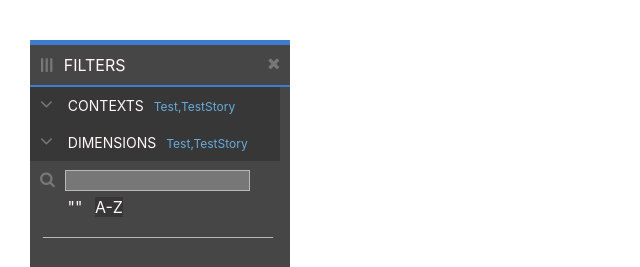
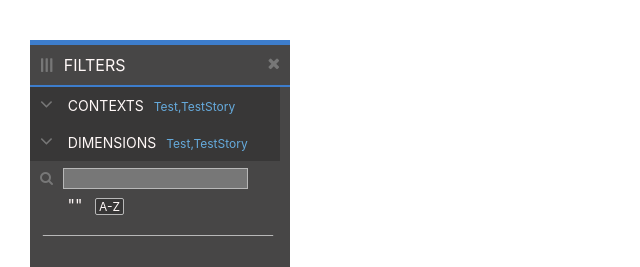
Before and after one commit to olizarevichroman/react-filters-widget, a React (Create React App) app: page / in a window 1280 px wide. Shown: the top 267 px of the page, without its empty margins (0-640 px from the left). Built offline with nearby package versions, Linux system fonts and the light colour scheme.

Commit message:
added filter element with styles and click event handler

```diff
--- a/src/App.css
+++ b/src/App.css
@@ -120,11 +120,19 @@
   margin-bottom: 20px;
 }
 
-.filterElement
+.filter-element
 {
-  background-color: #383737;
   display: inline-block;
   margin-left: 10px;
+  border-radius: 2px;
+  border: 1px solid #b8b8b8;
+  padding: 0px 3px 0px 3px;
+  font-size: 12px;
+}
+
+.filter-element:hover
+{
+  cursor: pointer;
 }
 
 .filtersWidgetHeader
@@ -172,7 +180,7 @@
   padding-left: 4px;
 }
 
-.close-thik:hover
+.open-close-thik:hover
 {
   cursor: pointer;
 }
@@ -180,9 +188,10 @@
 .fa-search
 {
   color: #777;
+  font-size: 14px;
 }
 
-.close-thik {
+.open-close-thik {
   color: #777;
   position: absolute;
   right: 10px;
--- a/src/FilterElement.js
+++ b/src/FilterElement.js
@@ -2,14 +2,31 @@ import React, { Component } from 'react';
 
 class FilterElement extends Component {
 
+
+
     constructor(props)
     {
         super(props);
+
+        this.isActive = false;
+        this.onClick = this.onClick.bind(this);
+        this.backgrounds = {active: "#7d7d78", inactive: "#383737"};
+        this.state = {"background-color": this.backgrounds.inactive};
+    }
+
+
+    onClick()
+    {
+        this.isActive = !this.isActive;
+
+        var background = this.isActive ? this.backgrounds.active : this.backgrounds.inactive;
+
+        this.setState({"background-color": background});
     }
 
     render() {
         return (
-            <p className="filterElement text-wrapper">{this.props.label}</p>
+            <p className="filter-element text-wrapper" style={{"background-color" : this.state["background-color"]}} onClick={this.onClick}>{this.props.label}</p>
         );
     }
 }
--- /dev/null
+++ b/src/FilterWidgetHeaderToogleButton.js
@@ -0,0 +1,16 @@
+import React, { Component } from 'react';
+
+class FilterWidgetHeaderToogleButton extends Component {
+    render() {
+
+        var classNames = "fa open-close-thik ";
+
+        classNames += this.props.isContentVisible ? "fa-close" : "fa-angle-down";
+
+        return (
+            <span className={classNames} onClick={this.props.toogleContent}></span>
+        );
+    }
+}
+
+export default FilterWidgetHeaderToogleButton;
--- a/src/FiltersWidget.js
+++ b/src/FiltersWidget.js
@@ -15,7 +15,6 @@ export default class FiltersWidget extends Component {
 
     shift(shiftX, shiftY)
     {
-        console.log("shift: ", shiftX, shiftY);
         this.setState((prev) => ({top: prev.top + shiftY, left: prev.left + shiftX}));
     }
 
@@ -28,7 +27,7 @@ export default class FiltersWidget extends Component {
     render() {
         return (
             <div className="filtersWidget" style={{left: this.state.left, top: this.state.top}}>
-                <FiltersWidgetHeader toogleContent={this.toogleContent} shift={this.shift}/>
+                <FiltersWidgetHeader toogleContent={this.toogleContent} shift={this.shift} isContentVisible={this.state.isContentVisible}/>
                 <FiltersWidgetContentContainer isContentVisible={this.state.isContentVisible}/>
             </div>
         )
--- a/src/FiltersWidgetHeader.js
+++ b/src/FiltersWidgetHeader.js
@@ -1,5 +1,6 @@
 import React, { Component } from 'react'
 import DraggableButton from './DraggableButton'
+import FilterWidgetHeaderToogleButton from './FilterWidgetHeaderToogleButton';
 
 export default class FiltersWidgetHeader extends Component {
     render() {
@@ -7,7 +8,7 @@ export default class FiltersWidgetHeader extends Component {
             <div className="filtersWidgetHeader">
                 <DraggableButton shift={this.props.shift}/>
                 <span className="header-label">FILTERS</span>
-                <span className="fa fa-close close-thik" onClick={this.props.toogleContent}></span>
+                <FilterWidgetHeaderToogleButton isContentVisible = {this.props.isContentVisible} toogleContent = {this.props.toogleContent}/>
             </div>
         )
     }
```
